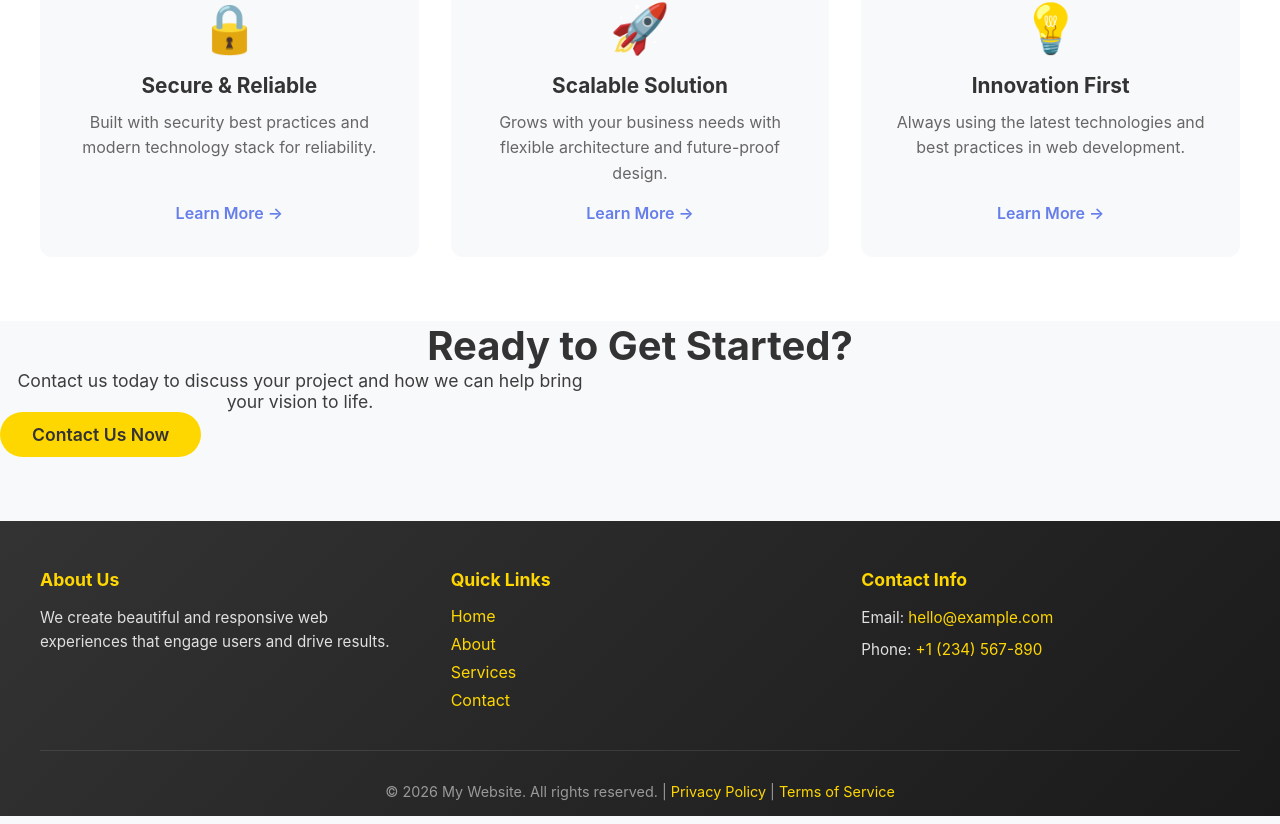
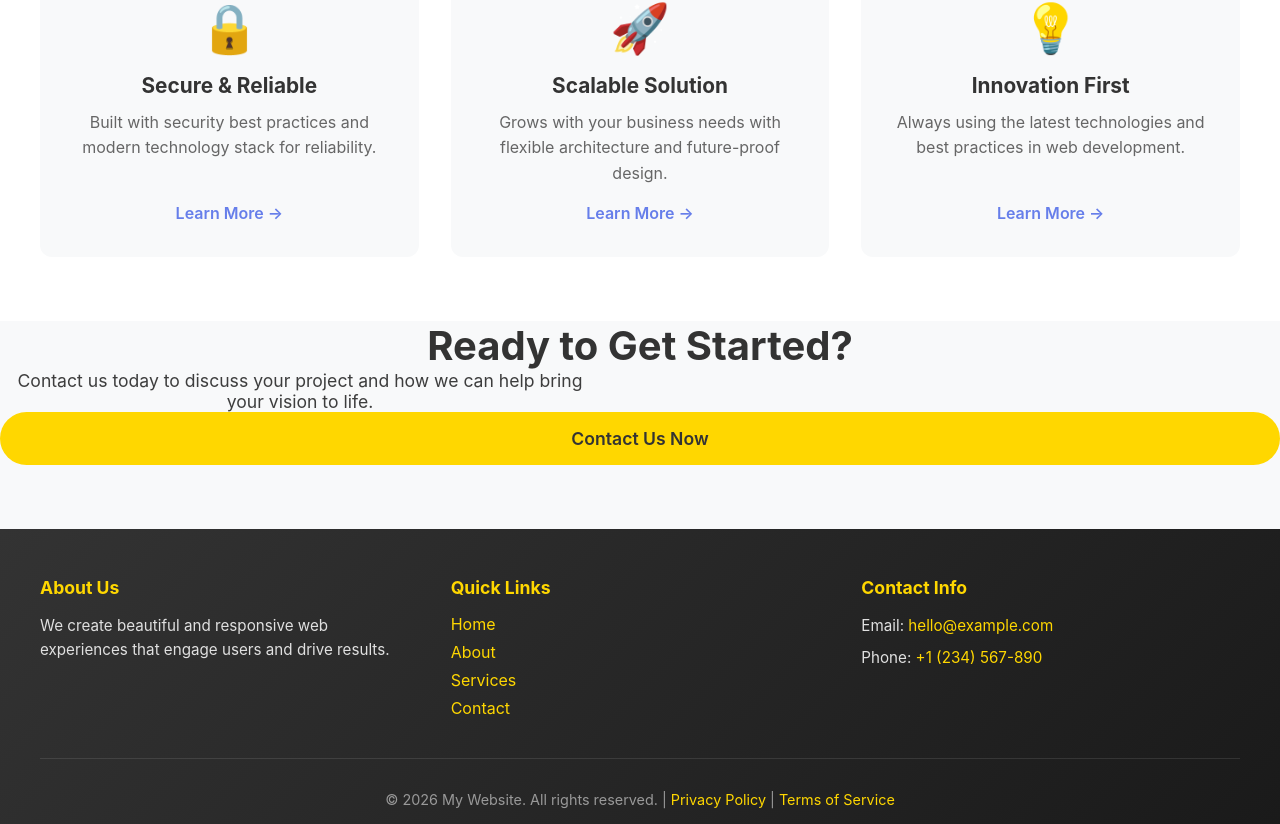
Before and after one commit to vishalkashyap19/promptEngineering, a React (Vite) app: page / in a window 1280 px wide. Shown: the part 969-1793 px from the top of the page. Built offline with nearby package versions, Linux system fonts and the light colour scheme.

Commit message:
Fix full CTA section center alignment - button, text, and entire section

```diff
--- a/src/pages/Home.css
+++ b/src/pages/Home.css
@@ -32,6 +32,8 @@
   font-weight: 600;
   transition: all 0.3s ease;
   animation: slideInUp 0.6s ease-out 0.4s both;
+  text-decoration: none;
+  text-align: center;
 }
 
 .cta-button:hover {
@@ -142,13 +144,15 @@
   justify-content: center;
   gap: 1.5rem;
   min-height: 300px;
+  width: 100%;
+  box-sizing: border-box;
 }
 
 .cta-section h2 {
   font-size: 2.5rem;
   margin: 0;
   text-align: center;
-  max-width: 100%;
+  width: 100%;
 }
 
 .cta-section p {
@@ -159,9 +163,15 @@
   max-width: 600px;
 }
 
+.cta-section .cta-button {
+  display: block;
+  text-align: center;
+  margin: 0 auto;
+}
+
 .cta-button-large {
-  padding: 1rem 2.5rem;
-  font-size: 1.1rem;
+  padding: 1rem 2.5rem !important;
+  font-size: 1.1rem !important;
 }
 
 /* Animations */
```
